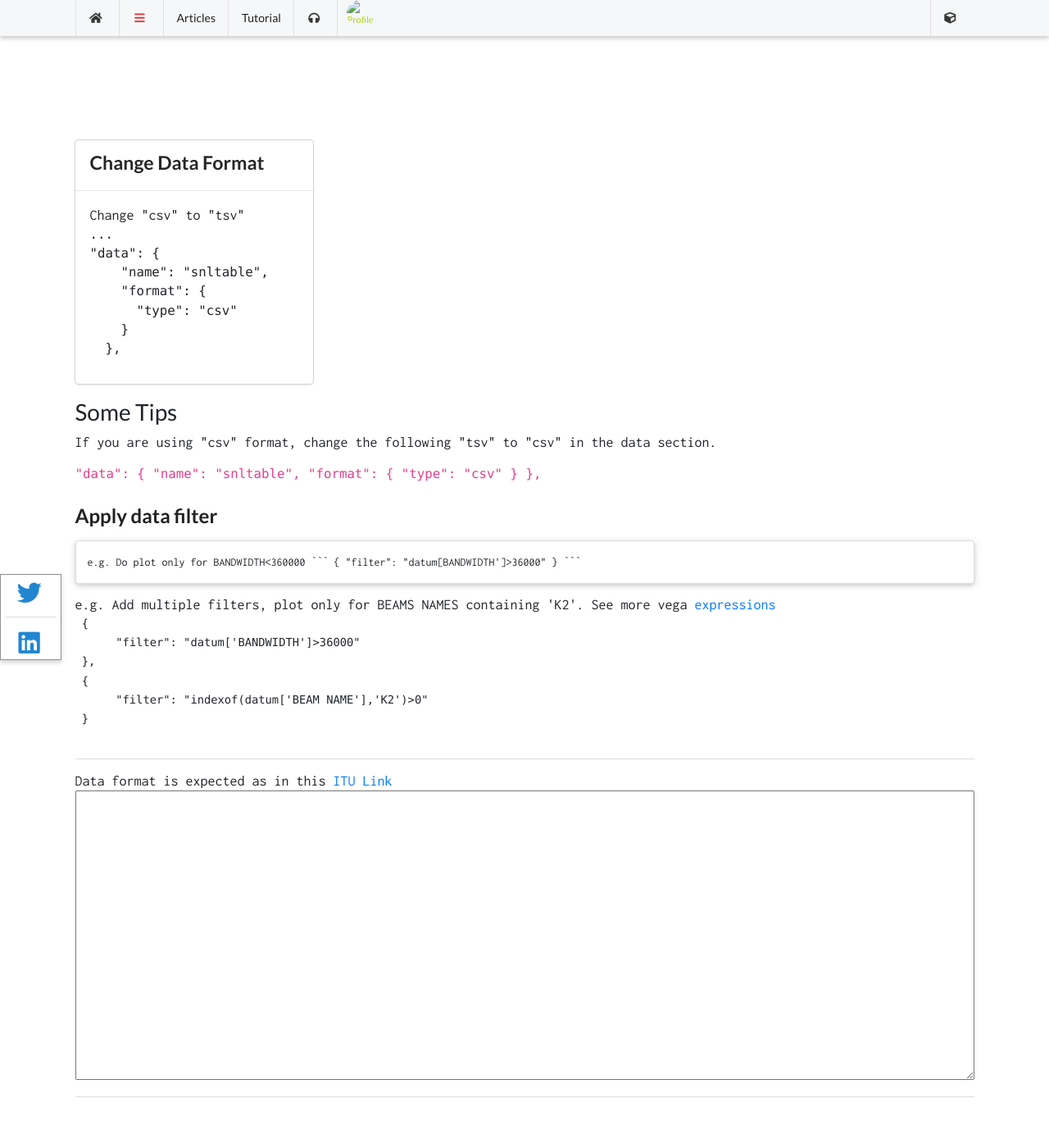
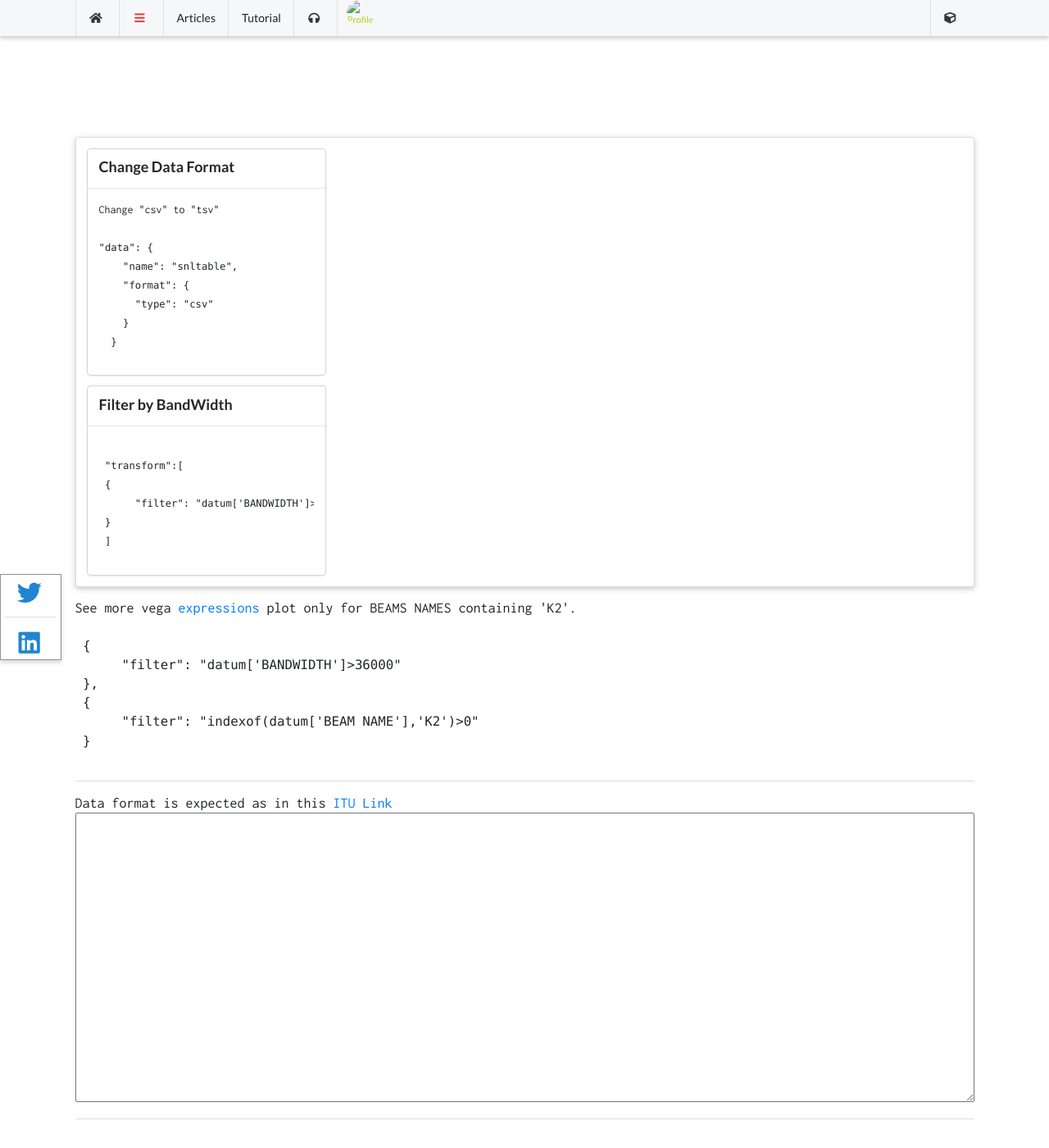
Before and after one commit to wiless/wiless.github.io, a Jekyll site: the page built from _apps/snl.html, in a window 1280 px wide and 1400 px high, scrolled down 674 px. Shown: the whole window at 82% size. Built offline with Jekyll 4.4.1, drawn with Linux system fonts in a browser that asks for light colours; nearby versions of some CDN libraries; some web fonts are replaced; comment, search, counter and statistics services are not loaded; a style sheet for code colours, icons or effects is not loaded.

Commit message:
Update snl.html

````diff
--- a/_apps/snl.html
+++ b/_apps/snl.html
@@ -36,6 +36,7 @@ title: SNL Spectrum Viewer
 	</div>
 <button class="ui float right teal button" name="saveButton" onclick="CallPlots()"> Plot </button>
 	    <div  id="vegaspec" style="height:300px"> </div>
+<div class="ui raised segment">
 
 <div class="ui card">
   <div class="content">
@@ -43,56 +44,46 @@ title: SNL Spectrum Viewer
   </div>
   <div class="content">
 Change "csv" to "tsv"
-<pre><code class="json">...
+<pre><code class="json">
 "data": {
     "name": "snltable",
     "format": {
       "type": "csv"
     }
-  },
+  }
 </code></pre>
   </div>
 </div>
 
-
-
-<h2>Some Tips </h2>
-<p>
-If you are using "csv" format, change the following "tsv" to "csv" in the data section.
-</p>
-<code>
-"data": {
-    "name": "snltable",
-    "format": {
-      "type": "csv"
-    }
-  },
-</code>
-
-
-<h2 class="ui header">Apply data filter</h2>
-
-<div class="ui raised segment">
-
-e.g. Do plot only for BANDWIDTH<360000
-```
+<div class="ui card">
+  <div class="content">
+    <div class="header">Filter by BandWidth</div>
+  </div>
+  <div class="content">
+<pre><code class="json">
+ "transform":[
  {
-      "filter": "datum[BANDWIDTH']>36000"
+      "filter": "datum['BANDWIDTH']>36000"
  }
-```
+ ]
+</code></pre>
+  </div>
 </div>
-e.g. Add multiple filters, plot only for BEAMS NAMES containing 'K2'. See more vega <a target=_blank href="https://vega.github.io/vega/docs/expressions/"> expressions </a>
-<code>
+</div>
+See more vega <a target=_blank href="https://vega.github.io/vega/docs/expressions/"> expressions </a>
+plot only for BEAMS NAMES containing 'K2'.
 <pre>
+<code class="json">
  {
       "filter": "datum['BANDWIDTH']>36000"
  },
  {
       "filter": "indexof(datum['BEAM NAME'],'K2')>0"
  }
- </pre>
 </code>
+</pre>
 <div class="ui divider"></div>
+
 Data format is expected as in this <a target=_blank href="https://www.itu.int/online/sns/freqlist.sh?ntc_id=116520362&ie=y&sat_type=G&categ=C&script=&select_list=F&sel_type=&sel_satname=INSAT-KA82.5E&sat_name=INSAT-KA82.5E&plan_id=&ntc_nbr="> ITU Link</a>
 	    <textarea  id="vegadata" style="width:100%" rows=15> </textarea>
 
````
